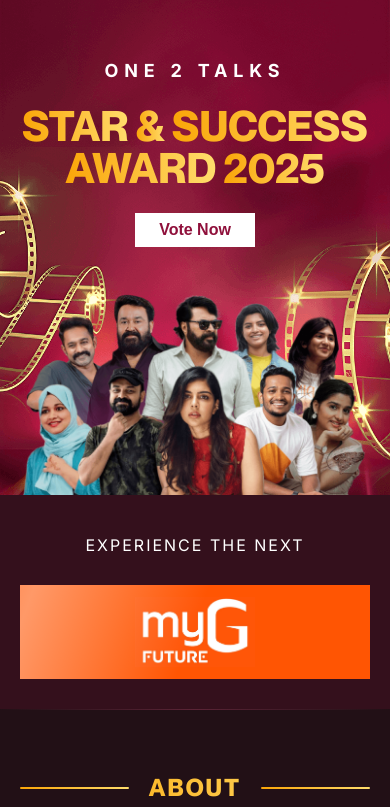
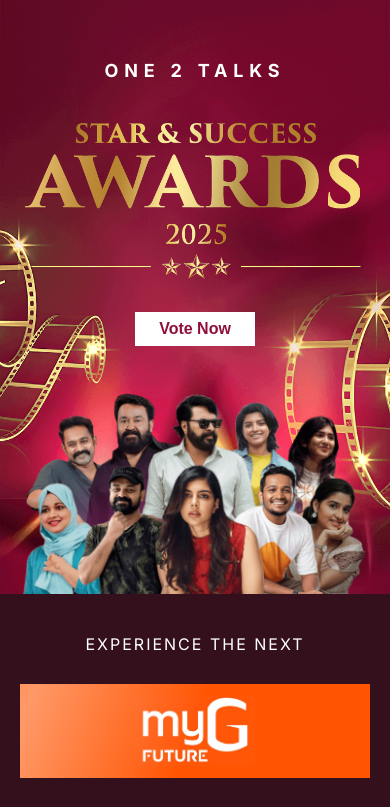
Before and after one commit to jerrinm4/One2Talk-Fastapi, a FastAPI app: page / in a window 390 px wide. Shown: the part 95-902 px from the top of the page. Run offline with FastAPI, Linux system fonts and the light colour scheme; data that the repository does not hold is empty; some libraries are stand-ins or nearby versions; some web fonts are replaced.

Commit message:
changed mobile banner

```diff
--- a/assets/css/style.css
+++ b/assets/css/style.css
@@ -270,6 +270,10 @@ header .nav-btn {
     background-clip: text;
 }
 
+.banner-title-img {
+    display: none;
+}
+
 .sm-banner-title {
     font-family: var(--font-inter);
     font-size: 36px;
@@ -1346,10 +1350,19 @@ footer .footer-wrapper .contact-info .contact-item svg path {
         display: block;
     }
 
+
     .banner .banner-text {
         padding: 60px 0 17px;
         align-items: center;
         text-align: center;
+    }
+
+    .banner .banner-text h1 {
+        display: none;
+    }
+
+    .banner-title-img {
+        display: block;
     }
 
     .sm-banner-title {
--- a/index.html
+++ b/index.html
@@ -149,6 +149,7 @@
                     <div class="banner-text">
                         <p class="sm-banner-title split-text">One 2 Talks</p>
                         <h1 class="fs-h1 banner-title split-text">STAR & SUCCESS AWARD 2025</h1>
+                        <img class="banner-title-img" src="./assets/images/STAR 4.png" alt="logo">
                         <a href="#vote-now"><button class="banner-btn">Vote Now</button></a>
                     </div>
                     <img class="desktop-banner" src="./assets/images/Banner-large-d - Copy.png" alt="banner-img"
@@ -293,7 +294,7 @@
                                 <path
                                     d="M17 0C7.6 0 0 7.4 0 16.5c0 7.7 5.5 14.2 13 16V21.5H9.4v-5h3.5v-2.2c0-5.6 2.6-8.2 8.3-8.2 1 0 2.9.2 3.7.4v4.6h-2c-2.8 0-3.9 1-3.9 3.7v1.8h5.5l-1 5H19v11.4C27.5 31.9 34 25 34 16.5 34 7.4 26.4 0 17 0Z" />
                             </svg>
-                            facebook
+                            Facebook
                         </a>
 
                         <a href="https://www.instagram.com/one2talksglobal/" data-aos="fade-up" data-aos-duration="600"
@@ -306,7 +307,7 @@
                                 <path
                                     d="M28.1 7.7c0 1.1-.9 2-2 2-1.13 0-2.04-.9-2.04-2 0-1.1.9-1.98 2.04-1.98 1.1 0 2 .9 2 2Z" />
                             </svg>
-                            instagram
+                            Instagram
                         </a>
 
                         <a href="https://www.youtube.com/results?search_query=one2talks" data-aos="fade-up"
@@ -315,7 +316,7 @@
                                 <path
                                     d="M32.67 9.9c0 0-.32-2.28-1.3-3.28C30.1 5.3 28.7 5.3 28 5.23 23.44 4.9 16.5 4.9 16.5 4.9s-6.93 0-11.55.33C4.3 5.3 2.9 5.3 1.64 6.62.65 7.62.34 9.9.34 9.9s-.34 2.67-.34 5.34v2.5c0 2.67.33 5.34.33 5.34s.32 2.28 1.3 3.28c1.26 1.3 2.9 1.26 3.64 1.4 2.64.25 11.22.33 11.22.33s6.94-.02 11.55-.34c.65-.08 2.05-.08 3.3-1.4 1-.98 1.32-3.26 1.32-3.26s.33-2.66.33-5.34v-2.5c0-2.67-.33-5.34-.33-5.34ZM13.1 20.78v-9.28l8.9 4.66-8.9 4.62Z" />
                             </svg>
-                            youtube
+                            Youtube
                         </a>
                     </div>
                     <div class="contact-info" data-aos="fade-up" data-aos-duration="600" data-aos-delay="400">
```
Also changed, not shown: 1 other file.
